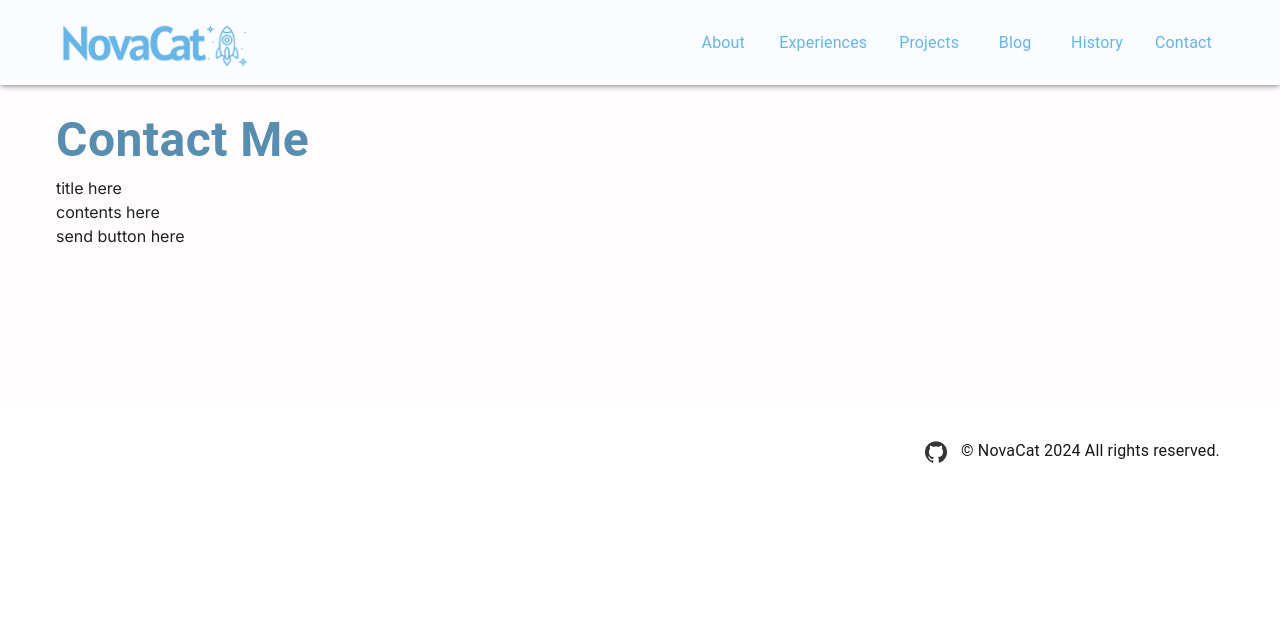
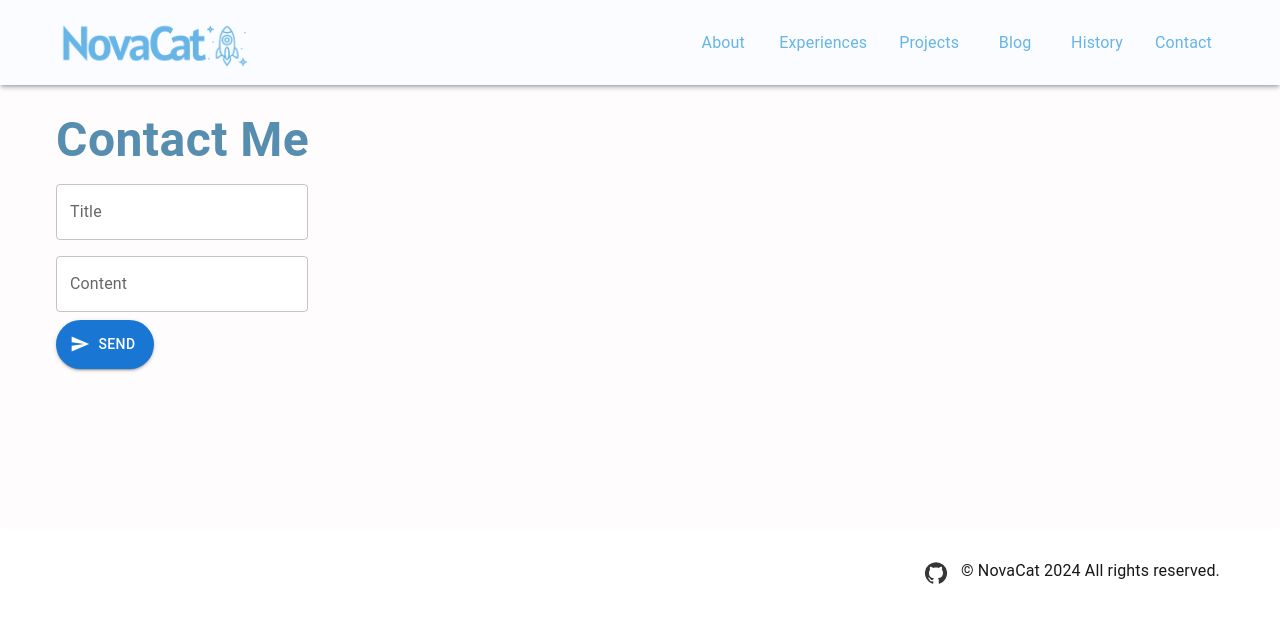
Before and after one commit to novacat25/NovaCat-Portfolio, a Next.js app: page /contact in a window 1280 px wide. Shown: the top 622 px of the page. Built offline with nearby package versions, Linux system fonts and the light colour scheme.

Commit message:
[WIP]Feat: PC layout on the contact page

```diff
--- a/src/components/pages/Contact/PC/PCContactPage.tsx
+++ b/src/components/pages/Contact/PC/PCContactPage.tsx
@@ -1,15 +1,16 @@
 import { H1Typography } from "@/components/atoms/Typography"
 import { colors } from "@/styles/colors"
-import { Paper, Stack } from "@mui/material"
+import { Send } from "@mui/icons-material"
+import { Button, Paper, Stack, TextField } from "@mui/material"
 
 export const PCContactPage = () => {
   return (
     <Paper elevation={0} sx={{ backgroundColor: colors.background.main, pt: 2, pl: 7, pb: 20 }}>
       <H1Typography fontWeight="bold" color={colors.primary.secondary}>Contact Me</H1Typography>
-      <Stack>
-        <p>title here</p>
-        <p>contents here</p>
-        <p>send button here</p>
+      <Stack sx={{ '& .MuiTextField-root': { my: 1, width: '25ch' } }}>
+        <TextField id="mail-title" label="Title" variant="outlined" sx={{ backgroundColor: colors.mono.white }} />
+        <TextField id="mail-content" label="Content" variant="outlined" multiline maxRows={5} sx={{ backgroundColor: colors.mono.white }} />
+        <Button startIcon={<Send />} variant="contained" sx={{ borderRadius: 12, py: 1.5, px: 2, width: '8%'}}>Send</Button>
       </Stack>
     </Paper>
   )
```
